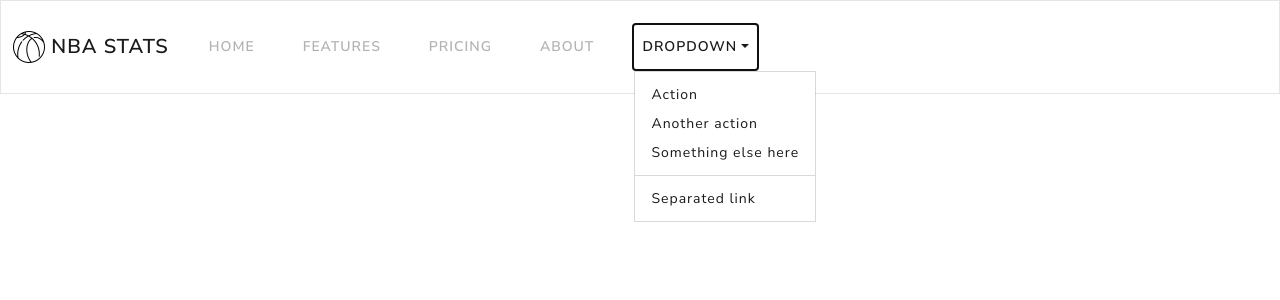
After one commit to bryanmangrum/project3, a Flask app: template templates/base.html in a window 1280 px wide, after a click on "DROPDOWN". The commit adds this page. Shown: the top 300 px of the page. Run offline with Flask 2, Linux system fonts and the light colour scheme; the template is opened without the code that fills it, so the values that code supplies are empty; parts of the project's set-up code (start-up, migrations or seed data) failed here and were passed over; some libraries are stand-ins or nearby versions.

Commit message:
Set up base template and JS with chart.js

```diff
--- a/app.py
+++ b/app.py
@@ -1,11 +1,11 @@
 from flask import Flask, render_template
-
 from sqlalchemy.ext.automap import automap_base
 from sqlalchemy.orm import Session
 from sqlalchemy import create_engine, func
 
 # Initial connection to sqlite database
-engine = create_engine("postgresql://postgres:password@localhost:5432/basketball")
+engine = create_engine("postgresql://postgres:password@localhost:5432"
+                       "/basketball")
 Base = automap_base()
 Base.prepare(engine, reflect=True)
 
@@ -27,7 +27,7 @@ def index():
     session = Session(engine)
     results = session.query(Team_Attributes.arena).all()
     session.close()
-    print("you're in home")
+
     return render_template("index.html")
 
 
--- /dev/null
+++ b/static/js/logic.js
@@ -0,0 +1,36 @@
+Chart.defaults.font.family = 'Nunito Sans';
+const ctx = document.getElementById('myChart').getContext('2d');
+const myChart = new Chart(ctx, {
+    type: 'bar',
+    data: {
+        labels: ['Red', 'Blue', 'Yellow', 'Green', 'Purple', 'Orange'],
+        datasets: [{
+            label: '# of Votes',
+            data: [12, 19, 3, 5, 2, 3],
+            backgroundColor: [
+                'rgba(255, 99, 132, 0.2)',
+                'rgba(54, 162, 235, 0.2)',
+                'rgba(255, 206, 86, 0.2)',
+                'rgba(75, 192, 192, 0.2)',
+                'rgba(153, 102, 255, 0.2)',
+                'rgba(255, 159, 64, 0.2)'
+            ],
+            borderColor: [
+                'rgba(255, 99, 132, 1)',
+                'rgba(54, 162, 235, 1)',
+                'rgba(255, 206, 86, 1)',
+                'rgba(75, 192, 192, 1)',
+                'rgba(153, 102, 255, 1)',
+                'rgba(255, 159, 64, 1)'
+            ],
+            borderWidth: 1
+        }]
+    },
+    options: {
+        scales: {
+            y: {
+                beginAtZero: true
+            }
+        }
+    }
+});
--- /dev/null
+++ b/templates/base.html
@@ -0,0 +1,77 @@
+<!DOCTYPE html>
+<html lang="en">
+<head>
+    <meta charset="UTF-8">
+    <meta name="viewport" content="width=device-width, initial-scale=1.0">
+    <!--Lux Bootswatch Theme-->
+    <link rel="stylesheet" href="{{ url_for('static', filename='css/bootstrap.min.css') }}">
+    <link rel="icon" type="image/x-icon" href="{{ url_for('static', filename= 'img/favicon.png') }}">
+    <title>{% block title %}{% endblock %}</title>
+</head>
+<body>
+    <!--Navbar-->
+    <nav class="navbar navbar-expand-lg navbar-light bg-light">
+        <div class="container-fluid">
+            <!--Navbar Brand-->
+            <a class="navbar-brand" href="{{ url_for('index') }}">
+                <img src="{{ url_for('static', filename='img/basketball-32.png') }}" alt="Basketball Brand">
+                <span class="align-middle">NBA Stats</span>
+            </a>
+            <!--Menu toggler when window size is small-->
+            <button class="navbar-toggler" type="button" data-bs-toggle="collapse" data-bs-target="#navbarColor03"
+                    aria-controls="navbarColor03" aria-expanded="false" aria-label="Toggle navigation">
+                <span class="navbar-toggler-icon"></span>
+            </button>
+            <!--Navbar items-->
+            <div class="collapse navbar-collapse" id="navbarColor03">
+                <ul class="navbar-nav me-auto">
+                    <!--Index-->
+                    <li class="nav-item">
+                        <a class="nav-link {{ 'active' if active_page == 'index' }}" href="{{ url_for('index') }}">Home
+                            {% if active_page == 'index' %}<span class="visually-hidden">(current)</span>{% endif %}
+                        </a>
+                    </li>
+                    <!--Navbar item 2-->
+                    <li class="nav-item">
+                        <a class="nav-link" href="#">Features</a>
+                    </li>
+                    <!--Navbar item 3-->
+                    <li class="nav-item">
+                        <a class="nav-link" href="#">Pricing</a>
+                    </li>
+                    <!--Navbar item 4-->
+                    <li class="nav-item">
+                        <a class="nav-link" href="#">About</a>
+                    </li>
+                    <!--Navbar item 5/Dropdown example-->
+                    <li class="nav-item dropdown">
+                        <a class="nav-link dropdown-toggle" data-bs-toggle="dropdown" href="#" role="button"
+                           aria-haspopup="true" aria-expanded="false">Dropdown</a>
+                        <div class="dropdown-menu">
+                            <a class="dropdown-item" href="#">Action</a>
+                            <a class="dropdown-item" href="#">Another action</a>
+                            <a class="dropdown-item" href="#">Something else here</a>
+                            <div class="dropdown-divider"></div>
+                            <a class="dropdown-item" href="#">Separated link</a>
+                        </div>
+                    </li>
+                </ul>
+            </div>
+        </div>
+    </nav>
+    <!--Main content-->
+    <div class="container-fluid mt-3">
+        {% block content %}{% endblock %}
+    </div>
+    <!--chart.js-->
+    <script src="https://cdnjs.cloudflare.com/ajax/libs/Chart.js/3.7.1/chart.min.js"
+        integrity="sha512-QSkVNOCYLtj73J4hbmVoOV6KVZuMluZlioC+trLpewV8qMjsWqlIQvkn1KGX2StWvPMdWGBqim1xlC8krl1EKQ=="
+        crossorigin="anonymous" referrerpolicy="no-referrer"></script>
+    <!--Bootstrap JS-->
+    <script src="https://cdn.jsdelivr.net/npm/bootstrap@5.0.2/dist/js/bootstrap.bundle.min.js"
+        integrity="sha384-MrcW6ZMFYlzcLA8Nl+NtUVF0sA7MsXsP1UyJoMp4YLEuNSfAP+JcXn/tWtIaxVXM"
+        crossorigin="anonymous"></script>
+    <!--JS file for plots-->
+    <script src="{{ url_for('static', filename='js/logic.js') }}"></script>
+</body>
+</html>
```
Also changed, not shown: requirements.txt (added, +10 -0 lines), templates/index.html (+31 -11 lines), static/img/basketball-32.png (added), static/img/favicon.png (added), static/img/placeholder (DELETE ME).txt (deleted), 1 other file.
